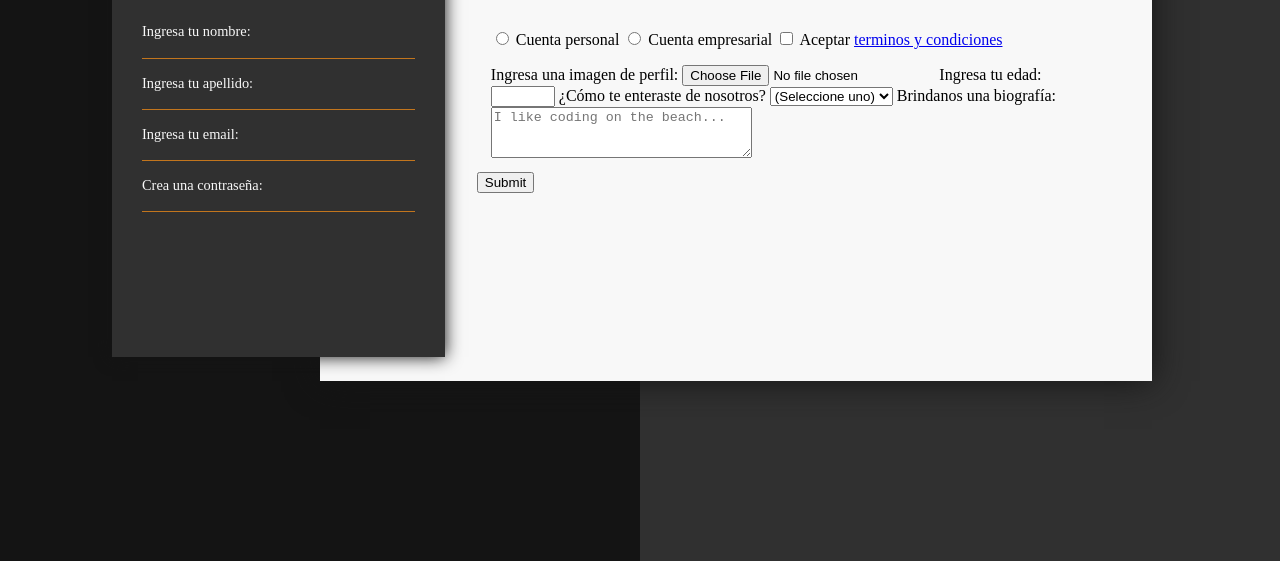
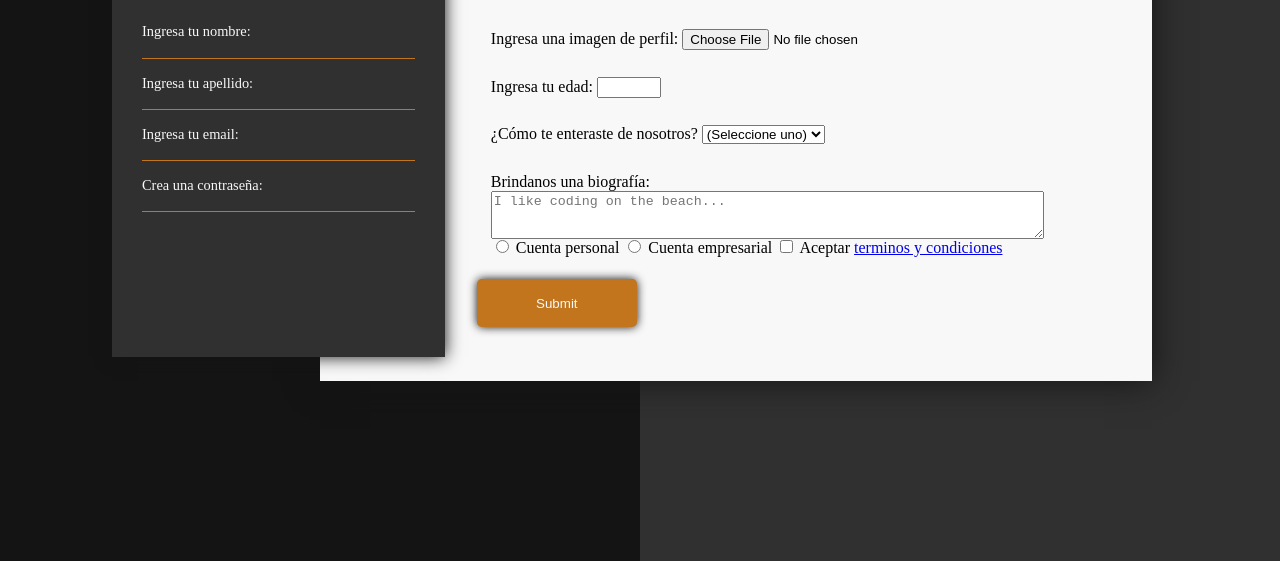
Before and after one commit to styp07/CSS---JS, a plain HTML site: page 2022/PROYECTOS/3__REGISTRO/index.html in a window 1280 px wide. Shown: the part 239-800 px from the top of the page. Drawn offline with Linux system fonts and the light colour scheme.

Commit message:
Final css

```diff
--- a/2022/PROYECTOS/3__REGISTRO/index.html
+++ b/2022/PROYECTOS/3__REGISTRO/index.html
@@ -45,6 +45,34 @@
                 Datos adicionales
             </h2>
           <fieldset class="fieldset">
+            <label class="label__adition"
+              >Ingresa una imagen de perfil: <input type="file" name="file"
+            /></label>
+            <label class="label__adition"
+              >Ingresa tu edad:
+              <input type="number" name="age" min="13" max="120" />
+            </label>
+            <label class="label__adition"
+              >¿Cómo te enteraste de nosotros?
+              <select name="referrer">
+                <option value="">(Seleccione uno)</option>
+                <option value="1">Noticias</option>
+                <option value="2">YouTube</option>
+                <option value="3">Foros</option>
+                <option value="4">Otros</option>
+              </select>
+            </label>
+            <label class="label__adition"
+              >Brindanos una biografía:
+              <textarea class="texttarea"
+                name="bio"
+                rows="3"
+                cols="30"
+                placeholder="I like coding on the beach..."
+              ></textarea>
+            </label>
+          </fieldset>
+          <fieldset class="fieldset label__adition" >
             <label
               ><input type="radio" name="account-type" class="inline" /> Cuenta
               personal</label
@@ -61,35 +89,7 @@
               >
             </label>
           </fieldset>
-          <fieldset class="fieldset">
-            <label
-              >Ingresa una imagen de perfil: <input type="file" name="file"
-            /></label>
-            <label
-              >Ingresa tu edad:
-              <input type="number" name="age" min="13" max="120" />
-            </label>
-            <label
-              >¿Cómo te enteraste de nosotros?
-              <select name="referrer">
-                <option value="">(Seleccione uno)</option>
-                <option value="1">Noticias</option>
-                <option value="2">YouTube</option>
-                <option value="3">Foros</option>
-                <option value="4">Otros</option>
-              </select>
-            </label>
-            <label
-              >Brindanos una biografía:
-              <textarea
-                name="bio"
-                rows="3"
-                cols="30"
-                placeholder="I like coding on the beach..."
-              ></textarea>
-            </label>
-          </fieldset>
-          <input type="submit" value="Submit" />
+          <input type="submit" value="Submit" class="button"/>
         </div>
       </form>
     </section>
--- a/2022/PROYECTOS/3__REGISTRO/styles.css
+++ b/2022/PROYECTOS/3__REGISTRO/styles.css
@@ -109,3 +109,26 @@ body{
     color: rgb(248, 248, 248);
     font-size: .7em;
 }
+
+.label__adition{
+    display: block;
+    width: 100%;
+    height: 3rem;
+    align-items: center;
+}
+
+.button{
+    background-color: rgb(194, 117, 29);
+    width: 10rem;
+    height: 3rem;
+    border: none;
+    border-radius: 5px;
+    box-shadow: 0 0 10px 0 rgb(20, 20, 20);
+    color: rgb(248, 248, 248);
+}
+
+.texttarea{
+    display: block;
+    width: 90%;
+    height: 3rem;
+}
```
